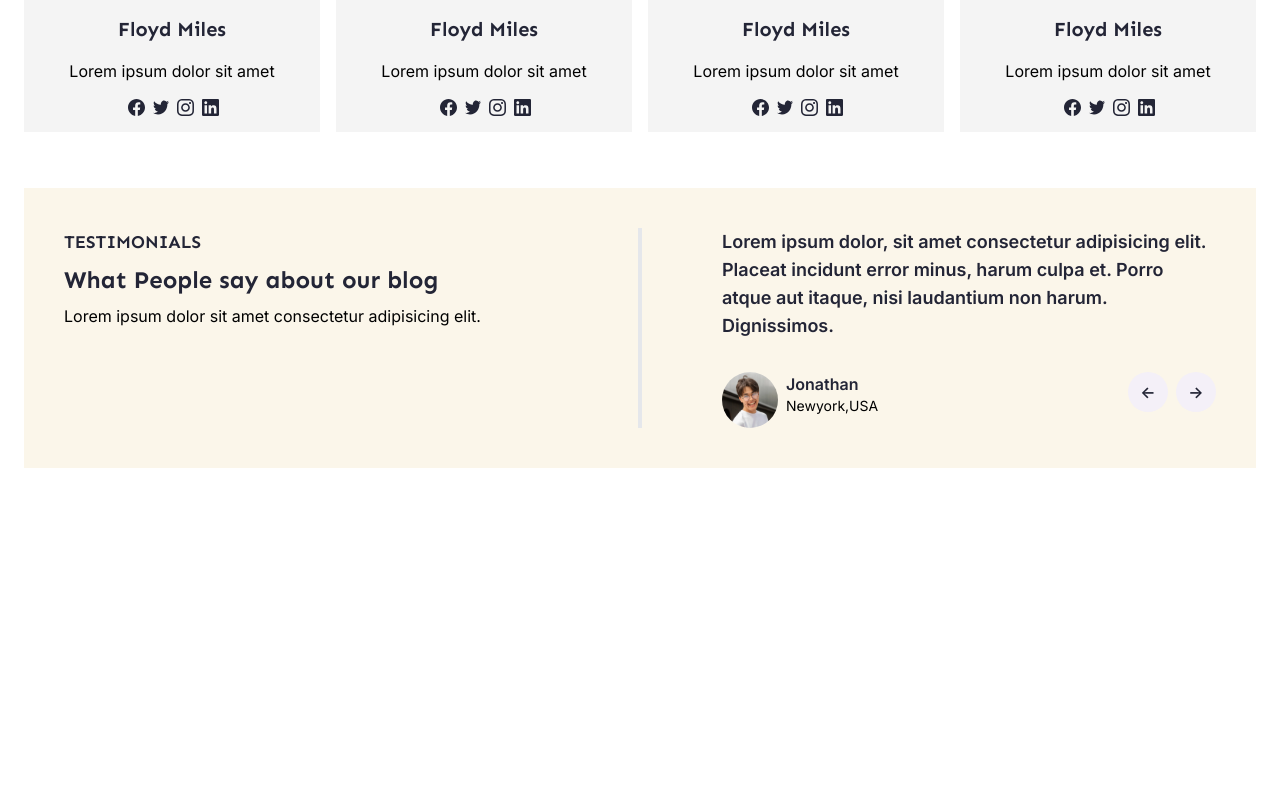
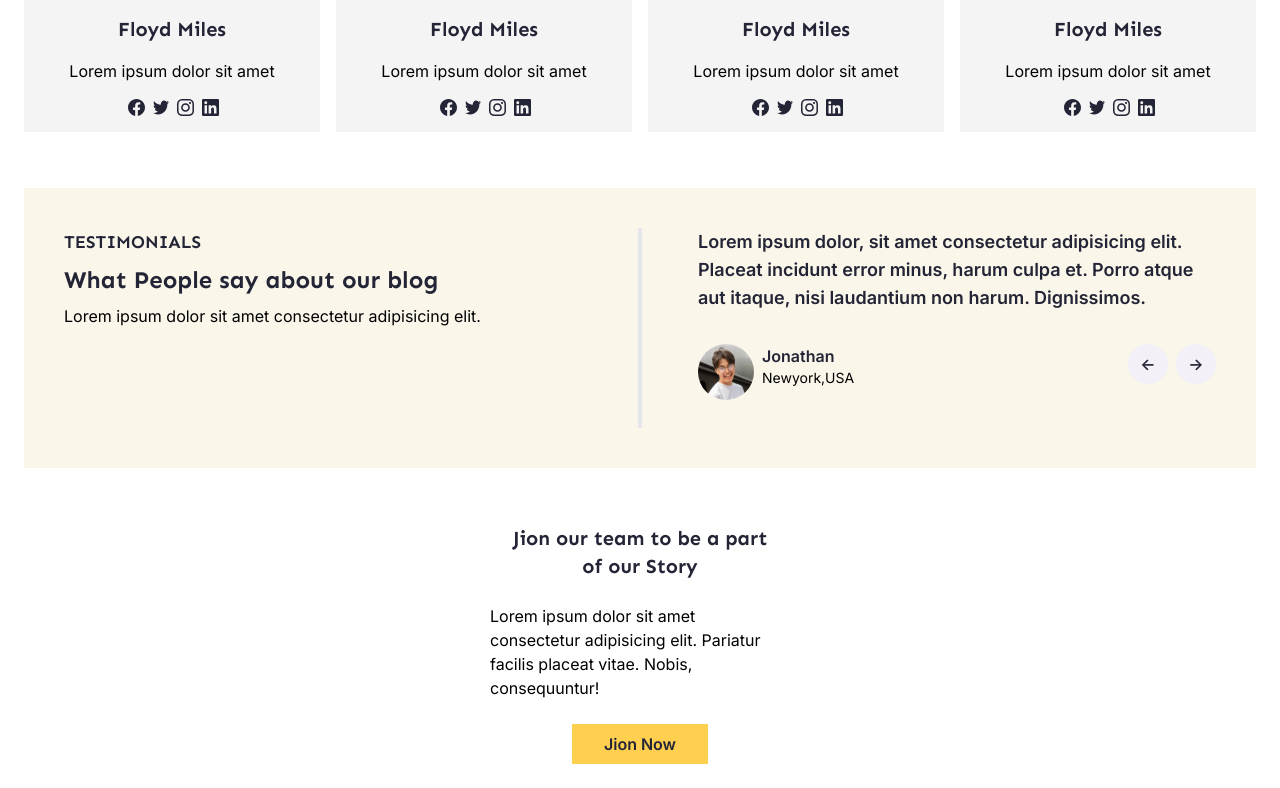
Before and after one commit to Mandeep56Singh/front-end-task-flipr, a React (Vite) app: page / in a window 1280 px wide. Shown: the part 2385-3173 px from the top of the page. Before the commit the page ends 2877 px from the top, so only its background shows below. Built offline with nearby package versions, Linux system fonts and the light colour scheme.

Commit message:
feat: add feature to jion team

```diff
--- a/src/components/sections/FeaturedBySection.tsx
+++ b/src/components/sections/FeaturedBySection.tsx
@@ -3,7 +3,7 @@ import Button from "../Buttons/Button";
 const FeaturedBySection = () => {
   return (
     <section
-      className="bg-card3 flex flex-col gap-20 md:flex-row  p-10"
+      className="bg-card3 flex flex-col gap-14 md:flex-row  p-10"
       aria-label="featured by companies"
     >
       <div className="flex flex-col gap-2 flex-1">
@@ -16,7 +16,8 @@ const FeaturedBySection = () => {
 
         <p>Lorem ipsum dolor sit amet consectetur adipisicing elit.</p>
       </div>
-      <hr className="h-[200px] border- border-2 hidden md:block" />
+      <div className="h-[200px] border- border-2 hidden md:block" />
+      <hr className=" border- border-2  md:hidden" />
       <div className="flex flex-col gap-8 flex-1">
         <p className="text-secondary font-semibold text-lg">
           Lorem ipsum dolor, sit amet consectetur adipisicing elit. Placeat
--- /dev/null
+++ b/src/components/sections/JionSection.tsx
@@ -0,0 +1,14 @@
+import Button from "../Buttons/Button"
+
+const JionSection = () => {
+  return (
+    <section className="flex flex-col items-center justify-center  gap-6 w-[300px] mx-auto" >
+        <h1 className="text-center text-secondary font-bold text-xl">Jion our team to be a part <br />of our Story</h1>
+          <p>Lorem ipsum dolor sit amet consectetur adipisicing elit. Pariatur facilis placeat vitae. Nobis, consequuntur!</p>
+
+          <Button className="max-w-[160px]">Jion Now</Button>
+    </section>
+  )
+}
+
+export default JionSection
--- a/src/pages/Home.tsx
+++ b/src/pages/Home.tsx
@@ -5,6 +5,7 @@ import AuthorSection from "../components/sections/AuthorSection";
 import CategorySection from "../components/sections/CategorySection";
 import FeaturedBySection from "../components/sections/FeaturedBySection";
 import HomePostSection from "../components/sections/HomePostSection";
+import JionSection from "../components/sections/JionSection";
 
 const Home = () => {
   return (
@@ -17,6 +18,7 @@ const Home = () => {
         <CategorySection></CategorySection>
         <AuthorSection></AuthorSection>
         <FeaturedBySection></FeaturedBySection>
+        <JionSection></JionSection>
       </div>
     </>
   );
```
